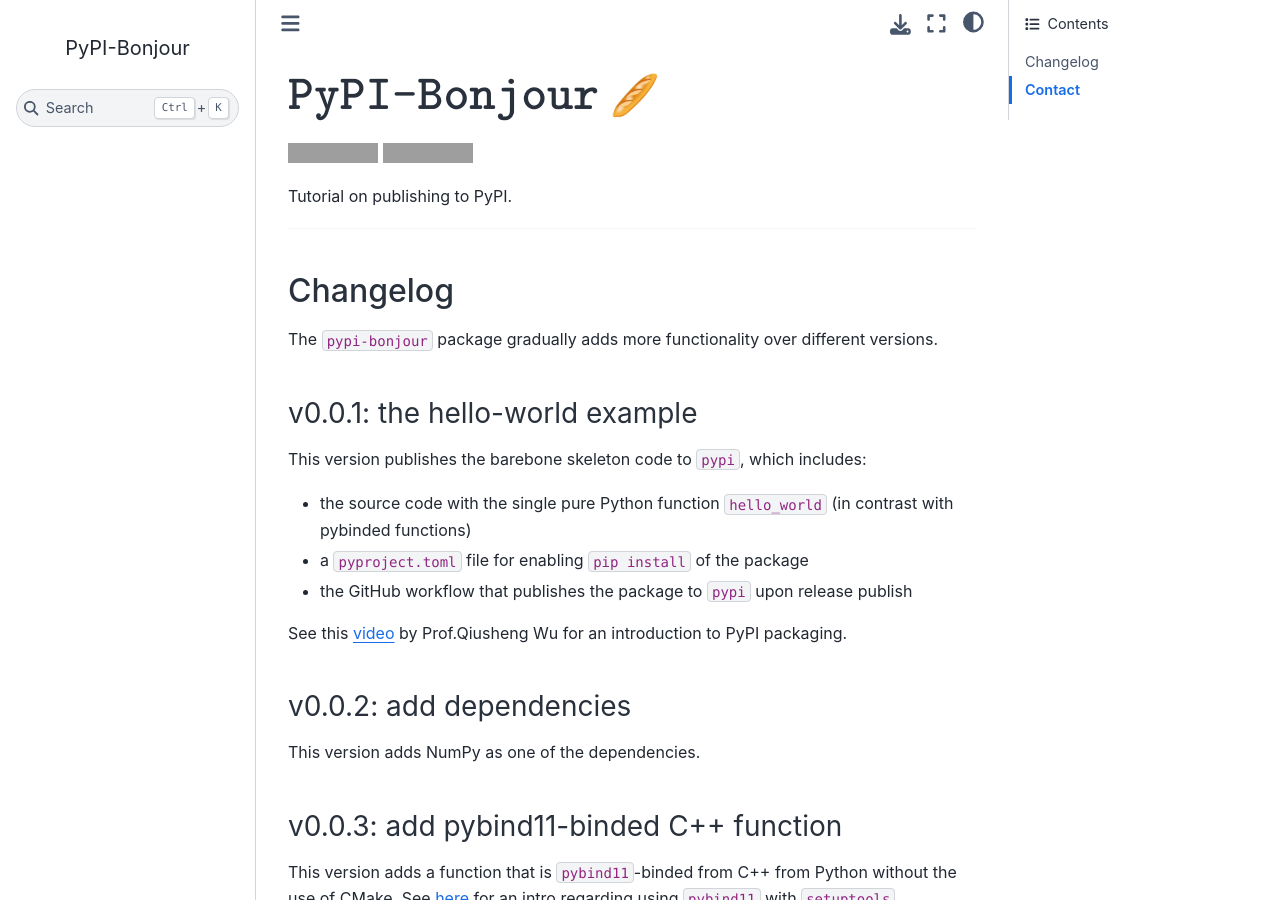
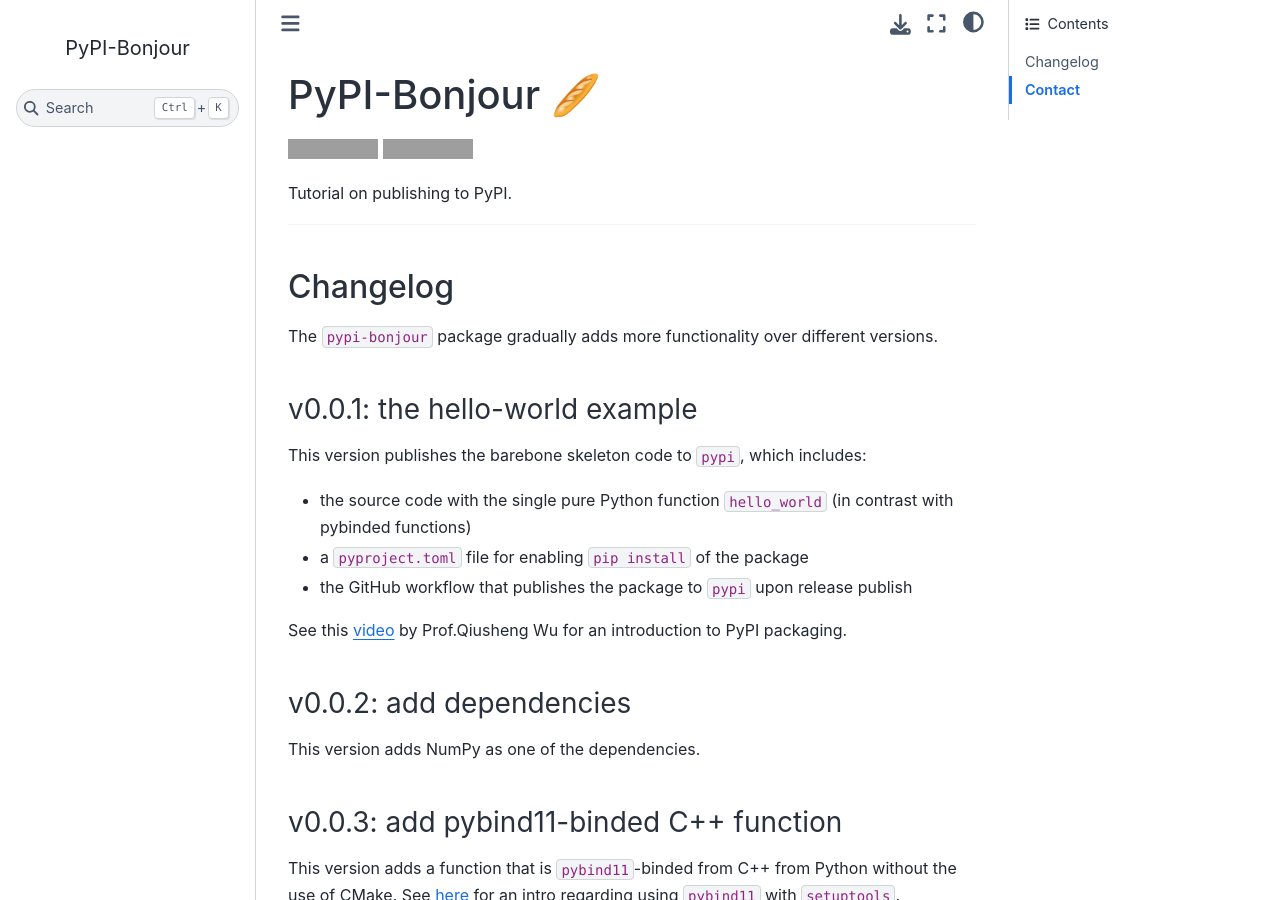
Before and after one commit to BolunDai0216/pypi-bonjour, a Sphinx documentation site: the page built from docs/source/index.md, in a window 1280 px wide and 900 px high. Built offline with Sphinx 7.4.7 and the Sphinx Book theme 1.1.4, drawn with Linux system fonts in a browser that asks for light colours; grey boxes are pictures that could not be loaded.

```diff
--- a/docs/source/index.md
+++ b/docs/source/index.md
@@ -1,9 +1,8 @@
 ---
 hide-toc: true
-title: "PyPI-Bonjour"
 ---
 
-# $\texttt{PyPI-Bonjour}$ 🥖
+# PyPI-Bonjour 🥖
 
 <a href="https://github.com/BolunDai0216/pypi-bonjour/blob/main/LICENSE"><img src="https://img.shields.io/badge/License-MIT-cfd8dc?style=flat-square&labelColor=orange&color=lightgray" alt="License"/></a>
 <a href="https://badge.fury.io/py/pypi-bonjour"><img src="https://img.shields.io/pypi/v/pypi-bonjour?style=flat-square&labelColor=orange&color=lightgray" alt="pypi version"></a>
```
